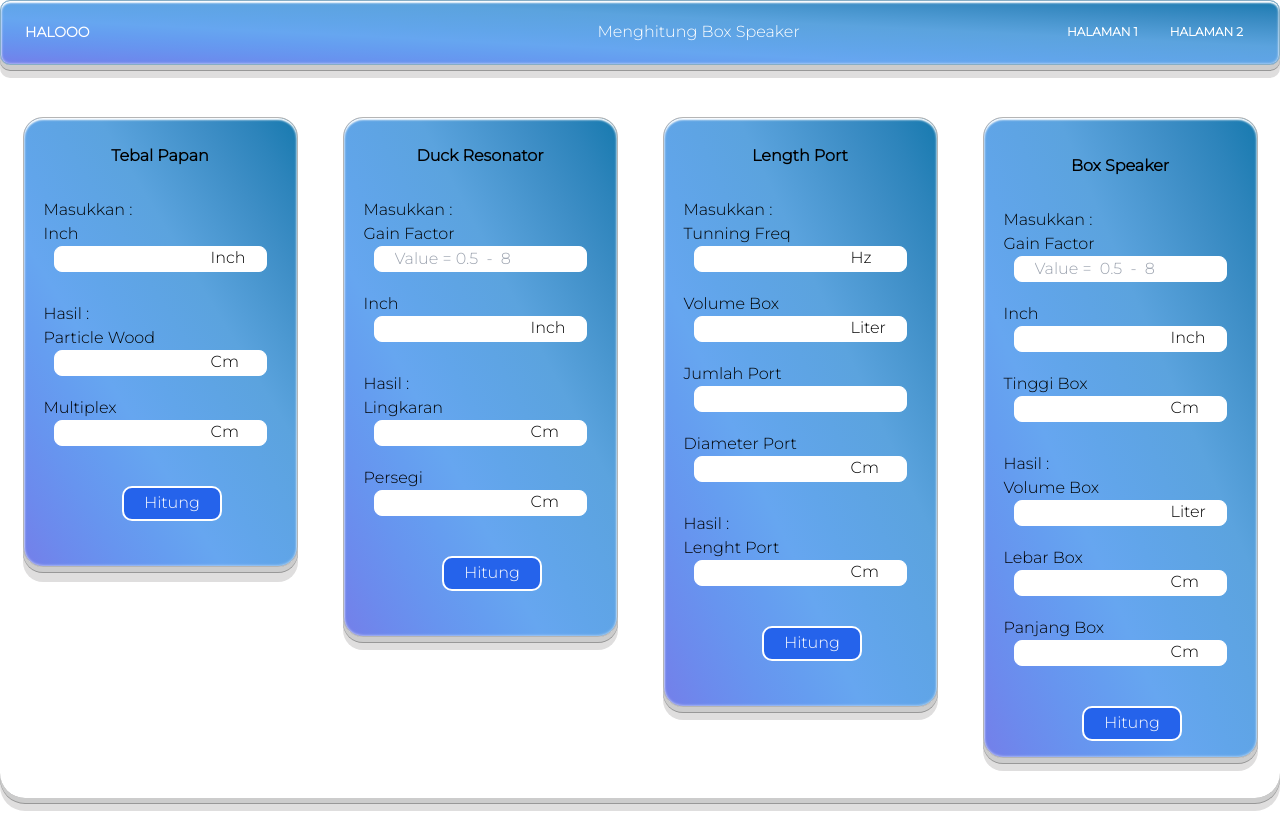
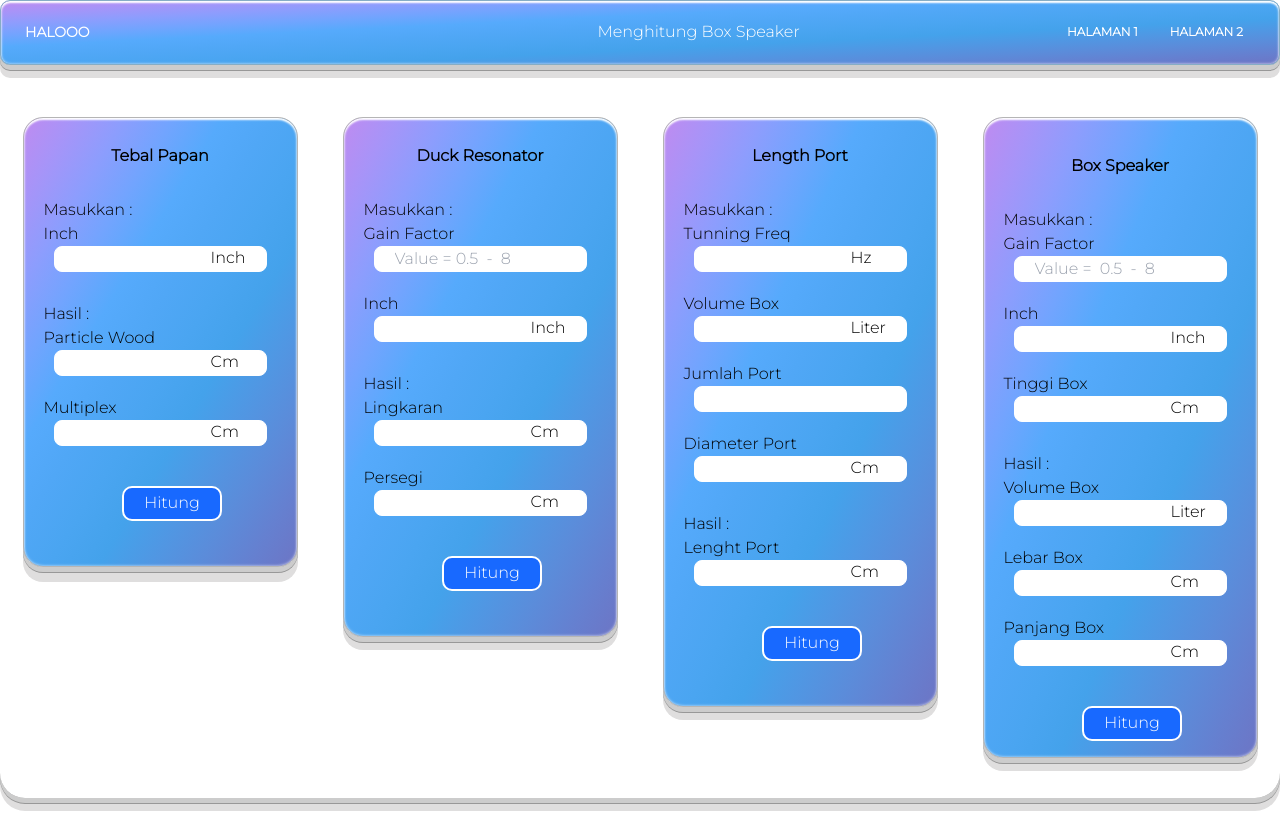
Before and after one commit to fajarbudi/NextJs, a Next.js app: page / in a window 1280 px wide. Built offline with nearby package versions, Linux system fonts and the light colour scheme.

Commit message:
mengubah background

```diff
--- a/app/globals.css
+++ b/app/globals.css
@@ -14,21 +14,7 @@ h3 {
   padding-left: 40%;
 }
 nav {
-  background-image: linear-gradient(
-    to right top,
-    #747fe9,
-    #6c8aed,
-    #6794ef,
-    #659df0,
-    #66a6f0,
-    #61a5ea,
-    #5ea4e4,
-    #5ba3de,
-    #4d99d2,
-    #3e8ec6,
-    #2d84bb,
-    #177aaf
-  );
+  background-image: linear-gradient(to right bottom, #bf8bf0, #a794f8, #8d9dfd, #72a4fe, #56aafc, #50a7f6, #4aa5f1, #44a2eb, #5097e3, #5b8cda, #6580d0, #6d75c5);
   padding: 6px 10px;
   border: 1px solid rgb(134, 173, 197);
   border-radius: 10px;
@@ -50,21 +36,7 @@ nav {
 .kotak_1 {
   position: relative;
   border-radius: 10px;
-  background-image: linear-gradient(
-    to right top,
-    #747fe9,
-    #6c8aed,
-    #6794ef,
-    #659df0,
-    #66a6f0,
-    #61a5ea,
-    #5ea4e4,
-    #5ba3de,
-    #4d99d2,
-    #3e8ec6,
-    #2d84bb,
-    #177aaf
-  );
+  background-image: linear-gradient(to right bottom, #bf8bf0, #a794f8, #8d9dfd, #72a4fe, #56aafc, #50a7f6, #4aa5f1, #44a2eb, #5097e3, #5b8cda, #6580d0, #6d75c5);
   margin-bottom: 20px;
   height: 450px;
   padding: 6px 10px;
@@ -76,21 +48,7 @@ nav {
 }
 .resonator {
   border-radius: 10px;
-  background-image: linear-gradient(
-    to right top,
-    #747fe9,
-    #6c8aed,
-    #6794ef,
-    #659df0,
-    #66a6f0,
-    #61a5ea,
-    #5ea4e4,
-    #5ba3de,
-    #4d99d2,
-    #3e8ec6,
-    #2d84bb,
-    #177aaf
-  );
+  background-image: linear-gradient(to right bottom, #bf8bf0, #a794f8, #8d9dfd, #72a4fe, #56aafc, #50a7f6, #4aa5f1, #44a2eb, #5097e3, #5b8cda, #6580d0, #6d75c5);
   height: 520px;
   padding: 6px 10px;
   border: 1px solid #b5b5b5;
@@ -101,21 +59,7 @@ nav {
 }
 .length {
   border-radius: 10px;
-  background-image: linear-gradient(
-    to right top,
-    #747fe9,
-    #6c8aed,
-    #6794ef,
-    #659df0,
-    #66a6f0,
-    #61a5ea,
-    #5ea4e4,
-    #5ba3de,
-    #4d99d2,
-    #3e8ec6,
-    #2d84bb,
-    #177aaf
-  );
+  background-image: linear-gradient(to right bottom, #bf8bf0, #a794f8, #8d9dfd, #72a4fe, #56aafc, #50a7f6, #4aa5f1, #44a2eb, #5097e3, #5b8cda, #6580d0, #6d75c5);
   height: 590px;
   padding: 6px 10px;
   border: 1px solid #b5b5b5;
@@ -126,21 +70,7 @@ nav {
 }
 .box {
   border-radius: 10px;
-  background-image: linear-gradient(
-    to right top,
-    #747fe9,
-    #6c8aed,
-    #6794ef,
-    #659df0,
-    #66a6f0,
-    #61a5ea,
-    #5ea4e4,
-    #5ba3de,
-    #4d99d2,
-    #3e8ec6,
-    #2d84bb,
-    #177aaf
-  );
+  background-image: linear-gradient(to right bottom, #bf8bf0, #a794f8, #8d9dfd, #72a4fe, #56aafc, #50a7f6, #4aa5f1, #44a2eb, #5097e3, #5b8cda, #6580d0, #6d75c5);
   padding: 16px 10px;
   border: 1px solid #b5b5b5;
   border-radius: 20px;
@@ -197,7 +127,7 @@ select{
   color: white;
   height: 35px;
   width: 100px;
-  background-color: #2563eb;
+  background-color: #1869ff;
   border: 2px solid white;
   border-radius: 10px;
   margin-top: 20px;
```
